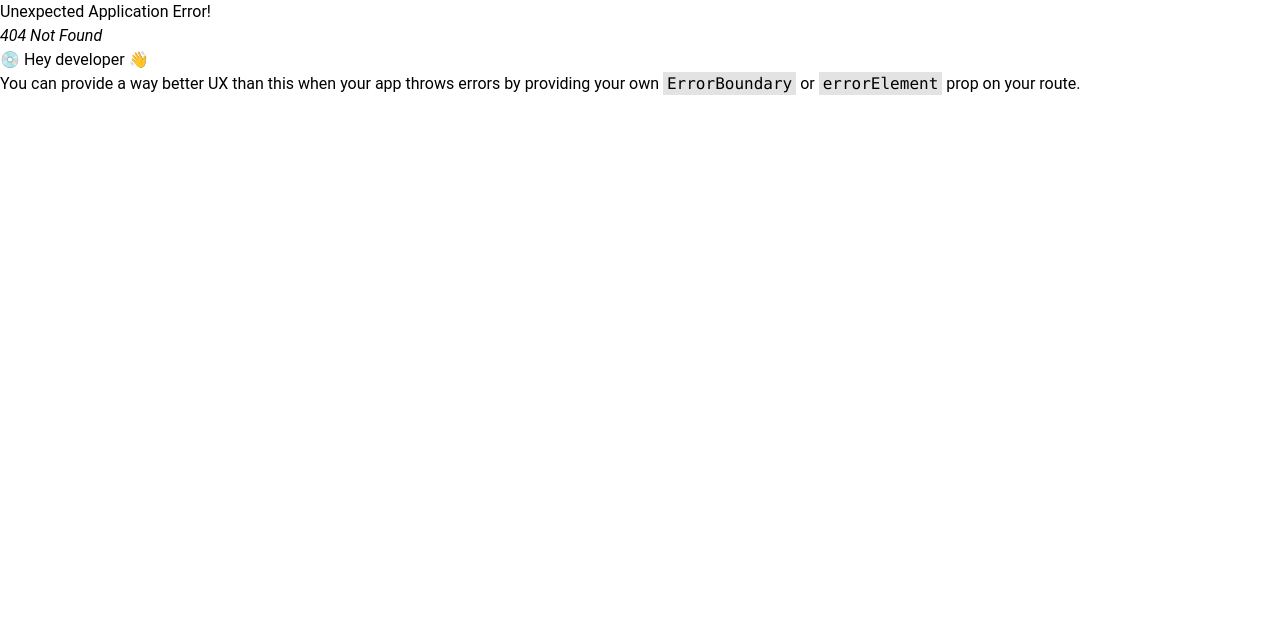
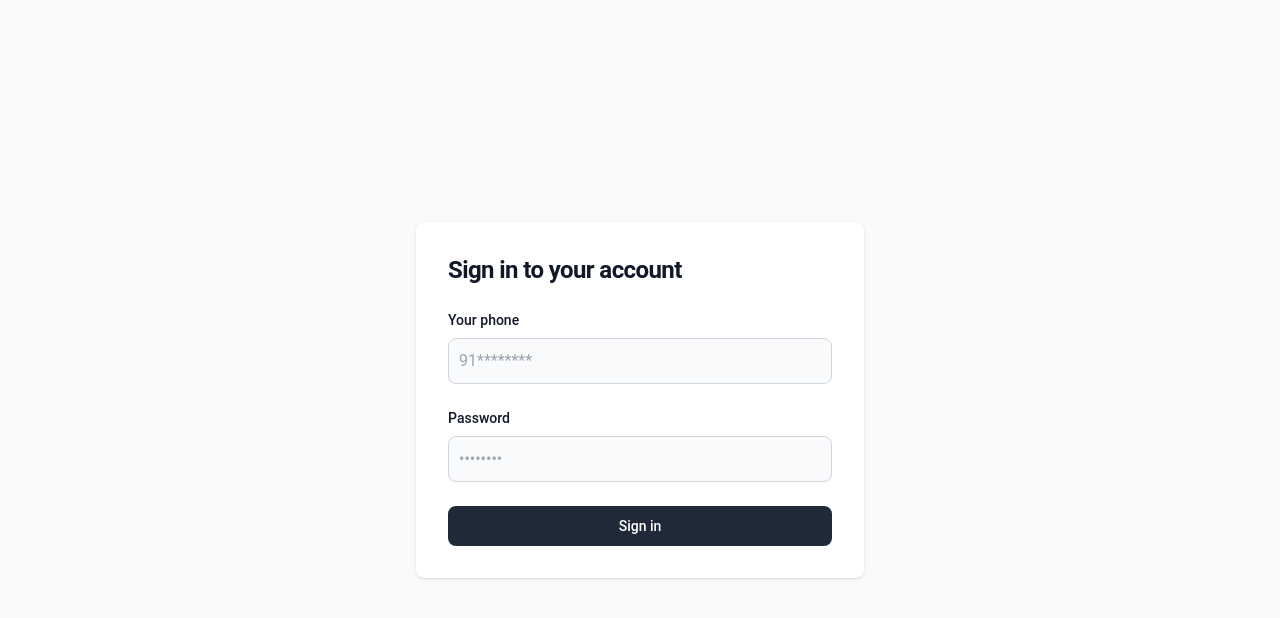
Before and after one commit to PranjalGupta3105/expense-manager-frontend, a React (Vite) app: page /login in a window 1280 px wide. Before the commit this address had no page. Shown: the top 618 px of the page. Built offline with nearby package versions, Linux system fonts and the light colour scheme.

Commit message:
Login Page, Component added. Also, added mechanism to set the token from login API into local storage.

```diff
--- a/package.json
+++ b/package.json
@@ -14,10 +14,12 @@
     "@apollo/client": "^3.11.8",
     "@headlessui/react": "^2.1.10",
     "@heroicons/react": "^2.1.5",
+    "axios": "^1.7.8",
     "date-fns": "^4.1.0",
     "moment": "^2.30.1",
     "react": "^18.3.1",
     "react-dom": "^18.3.1",
+    "react-icons": "^5.3.0",
     "react-router-dom": "^6.27.0"
   },
   "devDependencies": {
--- a/src/App.jsx
+++ b/src/App.jsx
@@ -1,4 +1,4 @@
-// import React from 'react'
+import { useState } from "react";
 import {
   Route,
   createBrowserRouter,
@@ -15,6 +15,7 @@ import NewExpensePage from "./pages/NewExpensePage";
 import AnalyticsPage from "./pages/AnalyticsPage";
 import CardDetails from "./components/CardDetail";
 import ExpenseOverview from "./components/ExpenseOverview";
+import LoginPage from "./pages/LoginPage";
 
 const router = createBrowserRouter(
   createRoutesFromElements(
@@ -27,6 +28,7 @@ const router = createBrowserRouter(
       <Route path="/analytics" element={<AnalyticsPage />} />
       <Route path="/cards" element={<CardDetails />} />
       <Route path="/expense-overview" element={<ExpenseOverview />} />
+      <Route path="/login" element={<LoginPage />} />
 
       {/* <Route path="*" element={<NotFoundPage />} /> */}
     </Route>
@@ -34,7 +36,22 @@ const router = createBrowserRouter(
 );
 
 function App() {
-  return <RouterProvider router={router} />;
+  const [token, setToken] = useState(null);
+
+  const handleLoginSuccess = (token) => {
+    // Set token in state and redirect to home
+    setToken(token);
+  };
+
+  return (
+    <div>
+      {!token ? (
+        <LoginPage onLoginSuccess={handleLoginSuccess} />
+      ) : (
+        <RouterProvider router={router}/>
+      )}
+    </div>
+  );
 }
 
 export default App;
--- a/src/components/AddExpense.jsx
+++ b/src/components/AddExpense.jsx
@@ -81,15 +81,6 @@ const AddExpense = () => {
   const handleSubmit = async (e) => {
     e.preventDefault(); // Prevent the default form submission
     try {
-
-      console.log(`Submitting:
-      Amount: ${parseFloat(amount)}
-      Description: ${description}
-      Method ID: ${parseInt(method_id)}
-      Source ID: ${parseInt(source_id)}
-      Date: ${exp_date}
-      Tag: ${tag}
-      Card ID: ${parseInt(card_id) || null}`);
 
       // Execute the GraphQL mutation with the form data
       await createExpense({
--- /dev/null
+++ b/src/components/Login.jsx
@@ -0,0 +1,146 @@
+import { useState } from "react";
+import axios from "axios";
+
+// eslint-disable-next-line react/prop-types
+const Login = ({ onLoginSuccess }) => {
+  const [phone, setPhone] = useState("");
+  const [password, setPassword] = useState("");
+  // const [response, setResponse] = useState(null);
+  const [error, setError] = useState(null);
+
+  const handleSubmit = async (e) => {
+    e.preventDefault(); // Prevent the default form submission
+    try {
+      const data = {
+        phone,
+        password,
+      };
+      const res = await axios.post("http://localhost:3030/login", data, {
+        headers: {
+          "Content-Type": "application/json",
+        },
+      });
+
+      if (res) {
+        if (res.data) {
+          if (res.data.token) {
+            localStorage.setItem("token", res.data.token);
+            onLoginSuccess(res.data.token);
+          } else {
+            alert("Login failed. Please check your credentials.");
+          }
+        } else {
+          alert("Login failed. Please check your credentials.");
+        }
+      } else {
+        alert("Login failed. Please check your credentials.");
+      }
+      // Reset form state after submission
+      setPhone("");
+      setPassword("");
+    } catch (error) {
+
+      if (error.response) {
+        // The request was made and the server responded with a status code outside of the 2xx range
+        console.error('Error message:', error.response.data.message);
+      } else if (error.request) {
+        // The request was made but no response was received
+        console.error('No response received:', error.request);
+      } else {
+        // Something else caused an error
+        console.error('Error:', error.message);
+      }
+      setPhone("");
+      setPassword("");
+      setError(error.message);
+    }
+  };
+
+  return (
+    <section className="bg-gray-50 dark:bg-gray-900">
+      <div className="flex flex-col items-center justify-center px-6 py-8 mx-auto md:h-screen lg:py-0">
+        <div className="w-full bg-white rounded-lg shadow dark:border md:mt-0 sm:max-w-md xl:p-0 dark:bg-gray-800 dark:border-gray-700">
+          <div className="p-6 space-y-4 md:space-y-6 sm:p-8">
+            <h1 className="text-xl font-bold leading-tight tracking-tight text-gray-900 md:text-2xl dark:text-white">
+              Sign in to your account
+            </h1>
+            <form className="space-y-4 md:space-y-6" onSubmit={handleSubmit}>
+              <div>
+                <label
+                  htmlFor="phone"
+                  className="block mb-2 text-sm font-medium text-gray-900 dark:text-white"
+                >
+                  Your phone
+                </label>
+                <input
+                  type="phone"
+                  name="phone"
+                  id="phone"
+                  className="bg-gray-50 border border-gray-300 text-gray-900 rounded-lg focus:ring-primary-600 focus:border-primary-600 block w-full p-2.5 dark:bg-gray-700 dark:border-gray-600 dark:placeholder-gray-400 dark:text-white dark:focus:ring-blue-500 dark:focus:border-blue-500"
+                  placeholder="91********"
+                  value={phone}
+                  onChange={(e) => setPhone(e.target.value)}
+                  required="Phone is required"
+                />
+              </div>
+              <div>
+                <label
+                  htmlFor="password"
+                  className="block mb-2 text-sm font-medium text-gray-900 dark:text-white"
+                >
+                  Password
+                </label>
+                <input
+                  type="password"
+                  name="password"
+                  id="password"
+                  placeholder="••••••••"
+                  className="bg-gray-50 border border-gray-300 text-gray-900 rounded-lg focus:ring-primary-600 focus:border-primary-600 block w-full p-2.5 dark:bg-gray-700 dark:border-gray-600 dark:placeholder-gray-400 dark:text-white dark:focus:ring-blue-500 dark:focus:border-blue-500"
+                  required="Password is required"
+                  value={password}
+                  onChange={(e) => setPassword(e.target.value)}
+                />
+              </div>
+              {/* <div className="flex items-center justify-between">
+                <div className="flex items-start">
+                  <div className="flex items-center h-5">
+                    <input
+                      id="remember"
+                      aria-describedby="remember"
+                      type="checkbox"
+                      className="w-4 h-4 border border-gray-300 rounded bg-gray-50 focus:ring-3 focus:ring-primary-300 dark:bg-gray-700 dark:border-gray-600 dark:focus:ring-primary-600 dark:ring-offset-gray-800"
+                      required=""
+                    />
+                  </div>
+                  <div className="ml-3 text-sm">
+                    <label
+                      for="remember"
+                      className="text-gray-500 dark:text-gray-300"
+                    >
+                      Remember me
+                    </label>
+                  </div>
+                </div>
+                <a
+                  href="#"
+                  className="text-sm font-medium text-primary-600 hover:underline dark:text-primary-500"
+                >
+                  Forgot password?
+                </a>
+              </div> */}
+              <button
+                type="submit"
+                className="w-full text-white bg-gray-800 hover:bg-gray-700 focus:ring-4 focus:outline-none focus:ring-primary-300 font-medium rounded-lg text-sm px-5 py-2.5 text-center dark:bg-gray-800 dark:hover:bg-gray-700 dark:focus:ring-primary-800"
+              >
+                Sign in
+              </button>
+            </form>
+            {error && <div>Error: - {JSON.stringify(error.response)}</div>}
+          </div>
+        </div>
+      </div>
+    </section>
+  );
+};
+
+export default Login;
--- a/src/components/Method.jsx
+++ b/src/components/Method.jsx
@@ -2,7 +2,7 @@
 import Table from "./Table";
 import { useQuery, gql } from "@apollo/client";
 
-let headings = ["S.No.","Method Id", "Name"];
+let headings = ["S.No.","Method Id", "Name", "Action"];
 
 const GET_METHODS = gql`
   query getMethods {
--- a/src/components/Navbar.jsx
+++ b/src/components/Navbar.jsx
@@ -33,6 +33,18 @@ const Navbar = () => {
 
   if (loading) return <p>Loading...</p>;
   if (error) return <p>Error: {error.message}</p>;
+
+  const clearUserToken = () => {
+
+  };
+
+  // useEffect(() => {
+  //   // Retrieve token from localStorage on component mount
+  //   const savedToken = localStorage.getItem('token');
+  //   if (savedToken) {
+  //     setToken(savedToken);  // If token exists, set it in state
+  //   }
+  // }, []);
 
   return (
     <div>
--- a/src/components/Source.jsx
+++ b/src/components/Source.jsx
@@ -2,7 +2,7 @@
 import Table from "./Table";
 import { useQuery, gql } from "@apollo/client";
 
-const headings = ["S.No.", "Source Id", "Name"];
+const headings = ["S.No.", "Source Id", "Name", "Action"];
 
 const GET_SOURCES = gql`
   query getSources {
--- a/src/helpers/ApolloClient.js
+++ b/src/helpers/ApolloClient.js
@@ -1,7 +1,7 @@
 import { ApolloClient, HttpLink, ApolloLink, InMemoryCache, concat  } from '@apollo/client';
 
 const httpLink = new HttpLink({ uri: 'http://localhost:3030/graph-ql' });
-const token = 'eyJhbGciOiJIUzI1NiIsInR5cCI6IkpXVCJ9.eyJ1c2VyX2lkIjoxLCJwaG9uZSI6Ijg4NjAxODc2NDIiLCJpYXQiOjE3MjkzMjE5MzV9.4xEOre2WpkmZaNDJEYJTrnaR3qiDfHp3GpgcFx-LOgg';
+let token = localStorage.getItem("token");
 
 const authMiddleware = new ApolloLink((operation, forward) => {
   // add the authorization to the headers
--- /dev/null
+++ b/src/pages/LoginPage.jsx
@@ -0,0 +1,13 @@
+import Login from '../components/Login'
+
+// eslint-disable-next-line react/prop-types
+const LoginPage = ({ onLoginSuccess }) => {
+
+  return (
+    <div>
+      <Login onLoginSuccess={onLoginSuccess}/>
+    </div>
+  )
+}
+
+export default LoginPage
```
Also changed, not shown: 1 other file (tests, documents, lock files or other folders).
